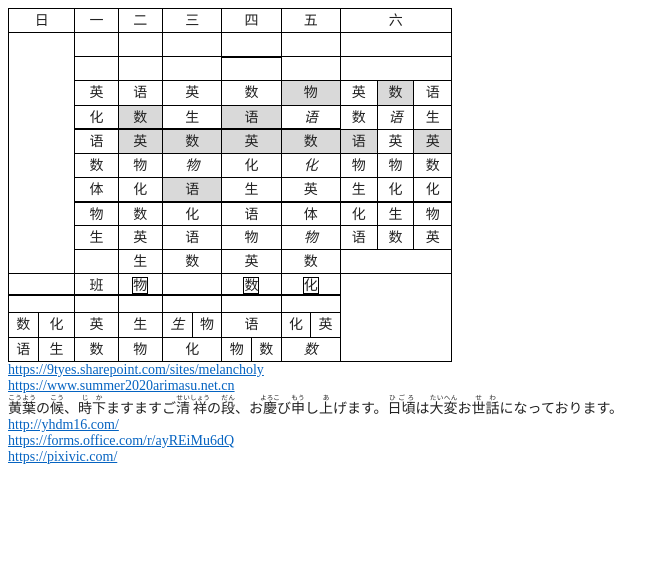
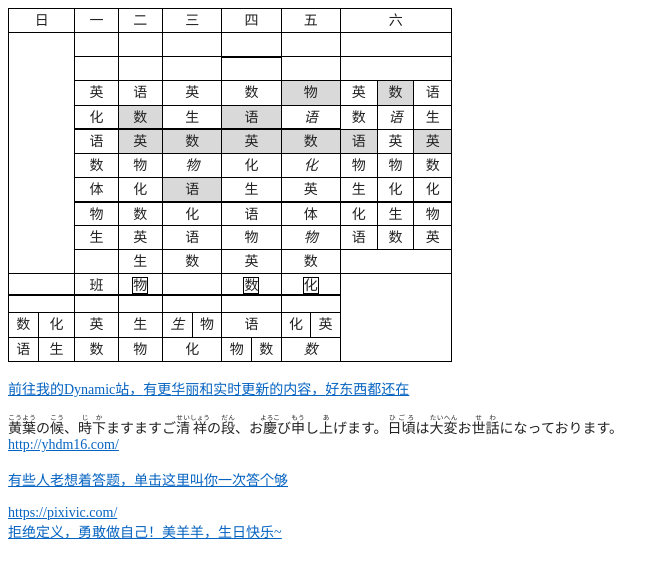
Before and after one commit to 9826HZg/AnotherDuskySite, a plain HTML site: page index.htm in a window 1280 px wide. Shown: the whole page, without its empty margins (0-669 px from the left). Drawn offline with Linux system fonts and the light colour scheme.

Commit message:
Add files via upload

```diff
--- a/index.htm
+++ b/index.htm
@@ -11,23 +11,22 @@
 <meta name=Generator content="Microsoft Word 15">
 <meta name=Originator content="Microsoft Word 15">
 <link rel=File-List href="index.files/filelist.xml">
-<title>阿里马谡</title>
 <!--[if gte mso 9]><xml>
  <o:DocumentProperties>
   <o:Author>Teng KR</o:Author>
   <o:Template>Normal</o:Template>
   <o:LastAuthor>登录d5</o:LastAuthor>
   <o:Revision>2</o:Revision>
-  <o:TotalTime>51</o:TotalTime>
+  <o:TotalTime>54</o:TotalTime>
   <o:LastPrinted>2022-09-30T13:46:00Z</o:LastPrinted>
-  <o:Created>2022-10-03T13:13:00Z</o:Created>
-  <o:LastSaved>2022-10-03T13:13:00Z</o:LastSaved>
-  <o:Pages>1</o:Pages>
-  <o:Words>211</o:Words>
-  <o:Characters>1209</o:Characters>
-  <o:Lines>10</o:Lines>
+  <o:Created>2022-10-04T00:49:00Z</o:Created>
+  <o:LastSaved>2022-10-04T00:49:00Z</o:LastSaved>
+  <o:Pages>2</o:Pages>
+  <o:Words>209</o:Words>
+  <o:Characters>1196</o:Characters>
+  <o:Lines>9</o:Lines>
   <o:Paragraphs>2</o:Paragraphs>
-  <o:CharactersWithSpaces>1418</o:CharactersWithSpaces>
+  <o:CharactersWithSpaces>1403</o:CharactersWithSpaces>
   <o:Version>16.00</o:Version>
  </o:DocumentProperties>
  <o:CustomDocumentProperties>
@@ -1655,11 +1654,17 @@
  <![endif]>
 </table>
 
+<p class=MsoNormal><span lang=EN-US><o:p>&nbsp;</o:p></span></p>
+
 <p class=MsoNormal><span lang=EN-US><a
-href="https://9tyes.sharepoint.com/sites/melancholy">https://9tyes.sharepoint.com/sites/melancholy</a></span></p>
-
-<p class=MsoNormal><span lang=EN-US><a
-href="https://www.summer2020arimasu.net.cn">https://www.summer2020arimasu.net.cn</a></span></p>
+href="https://9tyes.sharepoint.com/sites/melancholy"><span lang=EN-US><span
+lang=EN-US>前往<span lang=EN-US>我的Dynamic</span></span></span><span lang=EN-US><span
+lang=EN-US>站，<span lang=EN-US>有<span lang=EN-US>更<span lang=EN-US>华丽<span
+lang=EN-US>和<span lang=EN-US>实时<span lang=EN-US>更新<span lang=EN-US>的<span
+lang=EN-US>内容，<span lang=EN-US>好东西<span lang=EN-US>都<span lang=EN-US>还在</span></span></span></span></span></span></span></span></span></span></span></span></span></a><span
+class=MsoHyperlink><o:p></o:p></span></span></p>
+
+<p class=MsoNormal><span lang=EN-US><o:p>&nbsp;</o:p></span></p>
 
 <p class=MsoNormal><span lang=EN-US style='mso-ascii-font-family:等线;mso-ascii-theme-font:
 minor-latin;mso-fareast-font-family:等线;mso-fareast-theme-font:minor-latin;
@@ -1740,25 +1745,44 @@
 mso-hansi-font-family:等线;mso-hansi-theme-font:minor-latin;mso-fareast-language:
 JA'><o:p></o:p></span></p>
 
-<p class=MsoNormal><span lang=EN-US style='mso-ascii-font-family:等线;mso-ascii-theme-font:
+<p class=MsoNormal><span lang=EN-US><a href="http://yhdm16.com/"><span
+style='mso-ascii-font-family:等线;mso-ascii-theme-font:minor-latin;mso-fareast-font-family:
+"Yu Mincho";mso-hansi-font-family:等线;mso-hansi-theme-font:minor-latin;
+mso-fareast-language:JA'>http://yhdm16.com/</span></a></span><span
+class=MsoHyperlink><span lang=EN-US style='mso-ascii-font-family:等线;mso-ascii-theme-font:
 minor-latin;mso-fareast-font-family:"Yu Mincho";mso-hansi-font-family:等线;
-mso-hansi-theme-font:minor-latin;mso-fareast-language:JA'><a
-href="http://yhdm16.com/">http://yhdm16.com/</a><o:p></o:p></span></p>
-
-<p class=MsoNormal><span lang=EN-US style='mso-ascii-font-family:等线;mso-ascii-theme-font:
-minor-latin;mso-fareast-font-family:"Yu Mincho";mso-hansi-font-family:等线;
-mso-hansi-theme-font:minor-latin;mso-fareast-language:JA'><a
-href="https://forms.office.com/r/ayREiMu6dQ">https://forms.office.com/r/ayREiMu6dQ</a><o:p></o:p></span></p>
-
-<p class=MsoNormal><span lang=EN-US style='mso-ascii-font-family:等线;mso-ascii-theme-font:
-minor-latin;mso-fareast-font-family:"Yu Mincho";mso-hansi-font-family:等线;
-mso-hansi-theme-font:minor-latin;mso-fareast-language:JA'><a
-href="https://pixivic.com/">https://pixivic.com/</a><o:p></o:p></span></p>
+mso-hansi-theme-font:minor-latin;mso-fareast-language:JA'><o:p></o:p></span></span></p>
 
 <p class=MsoNormal><span lang=EN-US style='mso-ascii-font-family:等线;mso-ascii-theme-font:
 minor-latin;mso-fareast-font-family:"Yu Mincho";mso-hansi-font-family:等线;
 mso-hansi-theme-font:minor-latin;mso-fareast-language:JA'><o:p>&nbsp;</o:p></span></p>
 
+<p class=MsoNormal><span lang=EN-US><a
+href="https://forms.office.com/r/ayREiMu6dQ"><span lang=EN-US><span lang=EN-US>有些人</span></span><span
+lang=EN-US><span lang=EN-US>老想着<span lang=EN-US>答题，<span lang=EN-US>单击这里<span
+lang=EN-US>叫你<span class=GramE><span lang=EN-US>一次<span lang=EN-US>答<span
+lang=EN-US>个<span lang=EN-US>够</span></span></span></span></span></span></span></span></span></span></a></span></p>
+
+<p class=MsoNormal><span lang=EN-US style='mso-ascii-font-family:等线;mso-ascii-theme-font:
+minor-latin;mso-fareast-font-family:"Yu Mincho";mso-hansi-font-family:等线;
+mso-hansi-theme-font:minor-latin'><o:p>&nbsp;</o:p></span></p>
+
+<p class=MsoNormal><span lang=EN-US><a href="https://pixivic.com/"><span
+style='mso-ascii-font-family:等线;mso-ascii-theme-font:minor-latin;mso-fareast-font-family:
+"Yu Mincho";mso-hansi-font-family:等线;mso-hansi-theme-font:minor-latin;
+mso-fareast-language:JA'>https://pixivic.com/</span></a></span><span
+lang=EN-US style='mso-ascii-font-family:等线;mso-ascii-theme-font:minor-latin;
+mso-fareast-font-family:"Yu Mincho";mso-hansi-font-family:等线;mso-hansi-theme-font:
+minor-latin;mso-fareast-language:JA'><o:p></o:p></span></p>
+
+<p class=MsoNormal align=left style='margin-right:15.0pt;text-align:left;
+mso-pagination:widow-orphan'><span lang=EN-US><a
+href="https://mp.weixin.qq.com/s/Eg_PjsFmj1CgZ9Oix1oM0w" target="_blank"><o:p></o:p></a></span></p>
+
+<p class=MsoNormal><span class=MsoHyperlink><a
+href="https://mp.weixin.qq.com/s/Eg_PjsFmj1CgZ9Oix1oM0w" target="_blank">拒绝定义，勇敢做自己！美羊羊，生日快乐<span
+lang=EN-US>~<o:p></o:p></span></a></span></p>
+
 <p class=MsoNormal><span lang=EN-US style='mso-ascii-font-family:等线;mso-ascii-theme-font:
 minor-latin;mso-fareast-font-family:"Yu Mincho";mso-hansi-font-family:等线;
 mso-hansi-theme-font:minor-latin;mso-fareast-language:JA'><o:p>&nbsp;</o:p></span></p>
```
